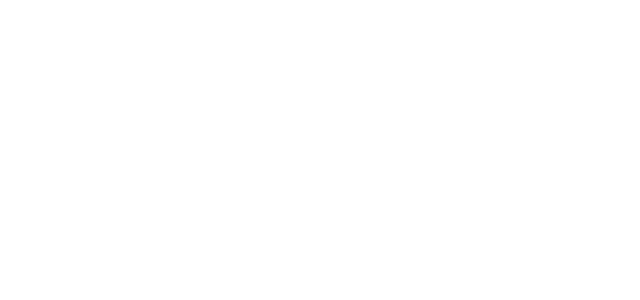
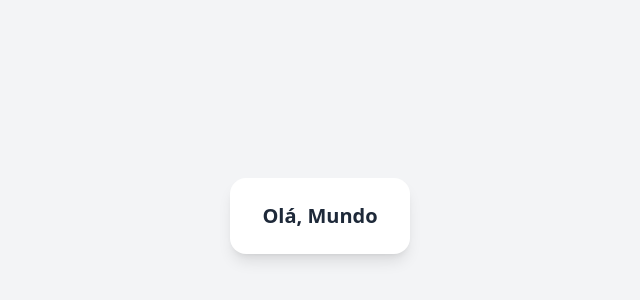
Before and after one commit to darkeny/Unied, a React (Vite) app in the folder unied-ui/: page / in a window 1280 px wide. Before the commit this address had no page. Shown: the part 184-484 px from the top of the page, without its empty margins (320-960 px from the left). Built offline with nearby package versions, Linux system fonts and the light colour scheme.

Commit message:
feat: adding initial page

```diff
--- a/unied-ui/src/routes/index.tsx
+++ b/unied-ui/src/routes/index.tsx
@@ -1,12 +1,13 @@
 import React from 'react';
 import { BrowserRouter as Router, Routes, Route } from 'react-router-dom';
+import { Home } from '../ui/pages/Home';
 
 const AppRoutes: React.FC = () => {
     return (
         <Router>
             <Routes>
                 {/* Rotas Públicas */}
-                {/* <Route path="/" element={<Home />} /> */}
+                <Route path="/" element={<Home />} />
             </Routes>
         </Router>
     );
--- /dev/null
+++ b/unied-ui/src/ui/components/Home/Hero/index.tsx
@@ -0,0 +1,12 @@
+// /pages/Home.tsx
+export function Hero() {
+    return (
+      <>
+        <div className="flex items-center justify-center min-h-screen bg-gray-100">
+          <div className="rounded-2xl bg-white px-8 py-6 text-xl font-semibold text-gray-800 shadow-lg">
+            Olá, Mundo
+          </div>
+        </div>
+      </>
+    );
+  }
--- a/unied-ui/src/ui/pages/Home/index.tsx
+++ b/unied-ui/src/ui/pages/Home/index.tsx
@@ -0,0 +1,9 @@
+import { Hero } from "../../components/Home/Hero";
+
+export function Home() {
+  return (
+    <>
+      <Hero />
+    </>
+  );
+}
--- a/unied-ui/vite.config.ts
+++ b/unied-ui/vite.config.ts
@@ -1,13 +1,14 @@
 import { defineConfig } from 'vite'
 import react from '@vitejs/plugin-react'
 import env from 'dotenv'
+import tailwindcss from '@tailwindcss/vite';
 
 env.config();
 const PORT = Number(process.env.PORT) || 2000; // Define 2000 como valor padrão caso não esteja no .env
 
 // https://vitejs.dev/config/
 export default defineConfig({
-  plugins: [react()],
+  plugins: [react(), tailwindcss()],
   server: {
     host: '0.0.0.0',  // Permite o acesso via rede local
     port: PORT,        // Usando a porta definida no arquivo .env ou 2000 por padrão
```
Also changed, not shown: 1 other file (tests, documents, lock files or other folders).
